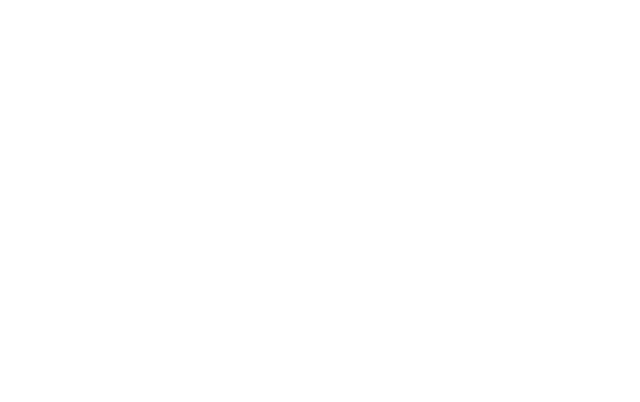
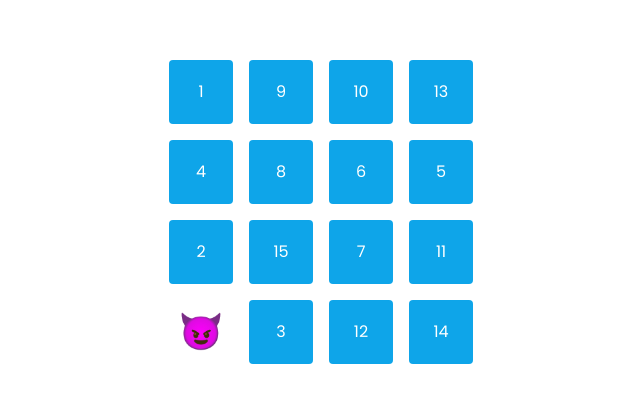
Before and after one commit to arshaan-abh/puzzle, a React (Vite) app: page / in a window 1280 px wide. Shown: the part 188-590 px from the top of the page, without its empty margins (319-959 px from the left). Built offline with nearby package versions, Linux system fonts and the light colour scheme.

Commit message:
Create 15 puzzle

```diff
--- /dev/null
+++ b/src/components/tile/empty-tile.tsx
@@ -0,0 +1,3 @@
+export default function EmptyTile() {
+    return <div className="w-16 h-16 rounded flex items-center justify-center text-white text-4xl">😈</div>;
+}
--- /dev/null
+++ b/src/components/tile/tile.tsx
@@ -0,0 +1,13 @@
+import {MouseEventHandler} from "react";
+
+export type TileType = {
+    number: number
+    onClick: MouseEventHandler<HTMLDivElement> | undefined
+}
+export default function Tile({number, onClick}: TileType) {
+    return <div
+        onClick={onClick}
+        className="w-16 h-16 rounded bg-sky-500 flex items-center justify-center text-white">
+        {number}
+    </div>;
+}
--- a/src/main.tsx
+++ b/src/main.tsx
@@ -1,10 +1,8 @@
-import React from 'react';
 import ReactDOM from 'react-dom/client';
 import App from './app.tsx';
 import './styles/index.scss';
 
 ReactDOM.createRoot(document.getElementById('root')!).render(
-  <React.StrictMode>
-    <App />
-  </React.StrictMode>,
+  // I (Arshaan) had to remove the strictMode because it would call the set state methods twice. Which in the setMatrix case, it would sabotage its functionality (Since the second run would undo the first).
+  <App />
 );
--- a/src/pages/home/home.tsx
+++ b/src/pages/home/home.tsx
@@ -1,5 +1,42 @@
-const Home = () => {
-  return <div className="flex"></div>;
-};
+import {useState} from "react";
+import Tile from "@components/tile/tile.tsx";
+import EmptyTile from "@components/tile/empty-tile.tsx";
+import matrixCellSwap from "../../utils/matrix-cell-swap.ts";
+import generateUniqueRandomMatrix from "../../utils/generate-random-matrix.ts";
+import {getLeftCell, getLowerCell, getRightCell, getUpperCell} from "../../utils/relative-matrix-cell.ts";
 
-export default Home;
+export default function Home() {
+
+    const [matrix, setMatrix] = useState<number[][] | null>(generateUniqueRandomMatrix(4, 4));
+
+    function handleClick(row: number, col: number) {
+        if (getUpperCell(matrix, row, col) === 16)
+            setMatrix(prevMatrix => matrixCellSwap(prevMatrix, row, col, row - 1, col));
+        else if (getRightCell(matrix, row, col) === 16)
+            setMatrix(prevMatrix => matrixCellSwap(prevMatrix, row, col, row, col + 1));
+        else if (getLowerCell(matrix, row, col) === 16)
+            setMatrix(prevMatrix => matrixCellSwap(prevMatrix, row, col, row + 1, col));
+        else if (getLeftCell(matrix, row, col) === 16)
+            setMatrix(prevMatrix => matrixCellSwap(prevMatrix, row, col, row, col - 1));
+    }
+
+    if (matrix === null) {
+        return <div className="flex items-center justify-center text-red-500">There is a problem with the matrix.</div>;
+    }
+
+    return <div className="grid grid-cols-4 gap-4">
+        {matrix.map((row, rowIndex) =>
+            row.map((cell, columnIndex) => {
+                if (cell === 16)
+                    return <EmptyTile key={16}/>;
+                else
+                    return <Tile
+                        number={cell}
+                        onClick={() => handleClick(rowIndex, columnIndex)}
+                        key={cell}></Tile>;
+            })
+        )}
+    </div>;
+}
+
+// todo prettier
--- a/src/styles/index.scss
+++ b/src/styles/index.scss
@@ -75,3 +75,11 @@
 input:-webkit-autofill:active {
   -webkit-box-shadow: 0 0 0 30px #ffffff inset !important;
 }
+
+#root {
+  height: 100vh;
+  width: 100vw;
+  display: flex;
+  align-items: center;
+  justify-content: center;
+}
--- /dev/null
+++ b/src/utils/generate-random-matrix.ts
@@ -0,0 +1,32 @@
+export default function generateUniqueRandomMatrix(rows: number, columns: number): number[][] | null {
+    if (rows <= 0 || columns <= 0) {
+        return null; // Invalid matrix dimensions
+    }
+
+    if (rows * columns < Math.max(rows, columns)) {
+        return null; // Matrix dimensions too large, causing potential infinite loop
+    }
+
+    const totalElements = rows * columns;
+
+    // Create a one-dimensional array of unique numbers from 1 to totalElements
+    const uniqueNumbers = Array.from({length: totalElements}, (_, i) => i + 1);
+    for (let i = uniqueNumbers.length - 1; i > 0; i--) {
+        const j = Math.floor(Math.random() * (i + 1));
+        [uniqueNumbers[i], uniqueNumbers[j]] = [uniqueNumbers[j], uniqueNumbers[i]]; // Shuffle the array
+    }
+
+    // Initialize the matrix
+    const matrix: number[][] = [];
+    let index = 0;
+
+    for (let i = 0; i < rows; i++) {
+        matrix[i] = [];
+
+        for (let j = 0; j < columns; j++) {
+            matrix[i][j] = uniqueNumbers[index++];
+        }
+    }
+
+    return matrix;
+}
--- /dev/null
+++ b/src/utils/matrix-cell-swap.ts
@@ -0,0 +1,14 @@
+export default function matrixCellSwap<T>(matrix: T[][] | null, row1: number, col1: number, row2: number, col2: number): T[][] | null {
+    if (matrix === null)
+        return null
+
+    // Clone the original matrix to avoid mutating it directly
+    const clonedMatrix = matrix.map((row) => [...row]);
+
+    // Swap the cells
+    const temp = clonedMatrix[row1][col1];
+    clonedMatrix[row1][col1] = clonedMatrix[row2][col2];
+    clonedMatrix[row2][col2] = temp;
+
+    return clonedMatrix;
+}
--- /dev/null
+++ b/src/utils/relative-matrix-cell.ts
@@ -0,0 +1,31 @@
+export function getUpperCell(matrix: number[][] | null, row: number, col: number): number | null {
+    if (matrix === null) return null
+    if (row === 0) {
+        return null; // Top edge
+    }
+    return matrix[row - 1][col];
+}
+
+export function getRightCell(matrix: number[][] | null, row: number, col: number): number | null {
+    if (matrix === null) return null
+    if (col === matrix[0].length - 1) {
+        return null; // Right edge
+    }
+    return matrix[row][col + 1];
+}
+
+export function getLowerCell(matrix: number[][] | null, row: number, col: number): number | null {
+    if (matrix === null) return null
+    if (row === matrix.length - 1) {
+        return null; // Bottom edge
+    }
+    return matrix[row + 1][col];
+}
+
+export function getLeftCell(matrix: number[][] | null, row: number, col: number): number | null {
+    if (matrix === null) return null
+    if (col === 0) {
+        return null; // Left edge
+    }
+    return matrix[row][col - 1];
+}
```
Also changed, not shown: 1 other file (tests, documents, lock files or other folders).
